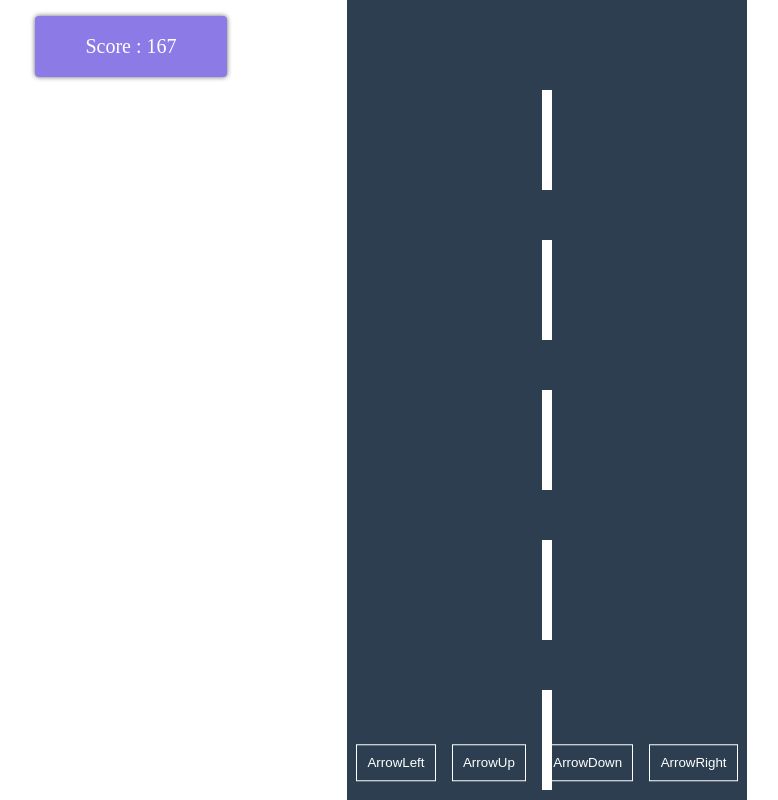
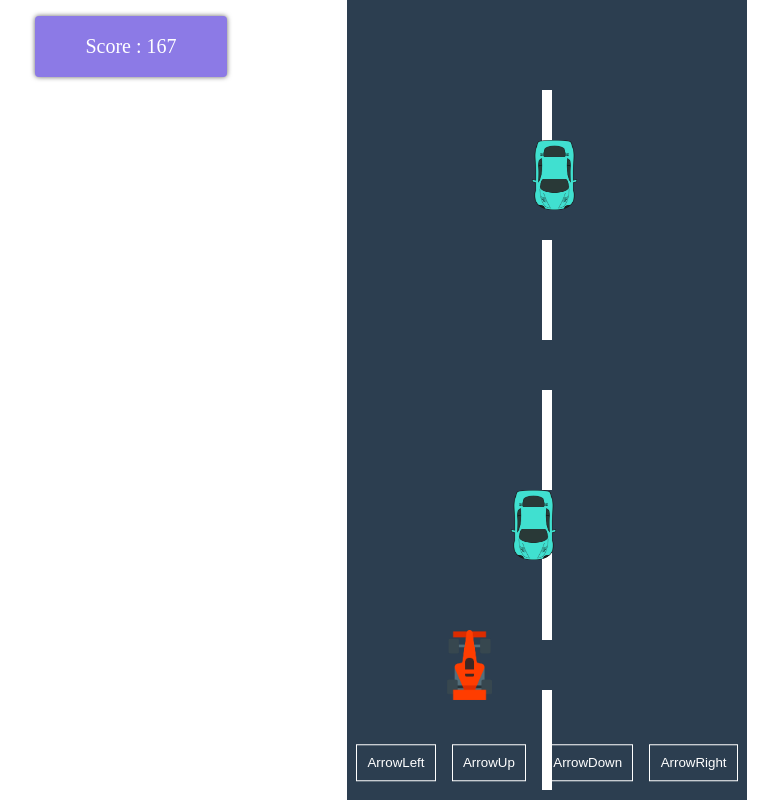
Before and after one commit to pvn121/CarWarSkyGame2, a plain HTML site: page index.html in a window 1280 px wide. Both pictures are taken after a click on the element "Click here to start the game". Shown: the whole page, without its empty margins (93-871 px from the left). Drawn offline with Linux system fonts and the light colour scheme.

Commit message:
Update style.css

```diff
--- a/style.css
+++ b/style.css
@@ -54,13 +54,13 @@
 }
 
 .car{
-    background: url('../WarGame/image/car.png');
+    background: url('./image/car.png');
     background-size: 100% 100%;
     background-repeat: no-repeat;
 }
 
 .enemy{
-    background: url('../WarGame/image/blue.png');
+    background: url('./image/blue.png');
     background-size: 100% 100%;
     background-repeat: no-repeat;
 }
```
